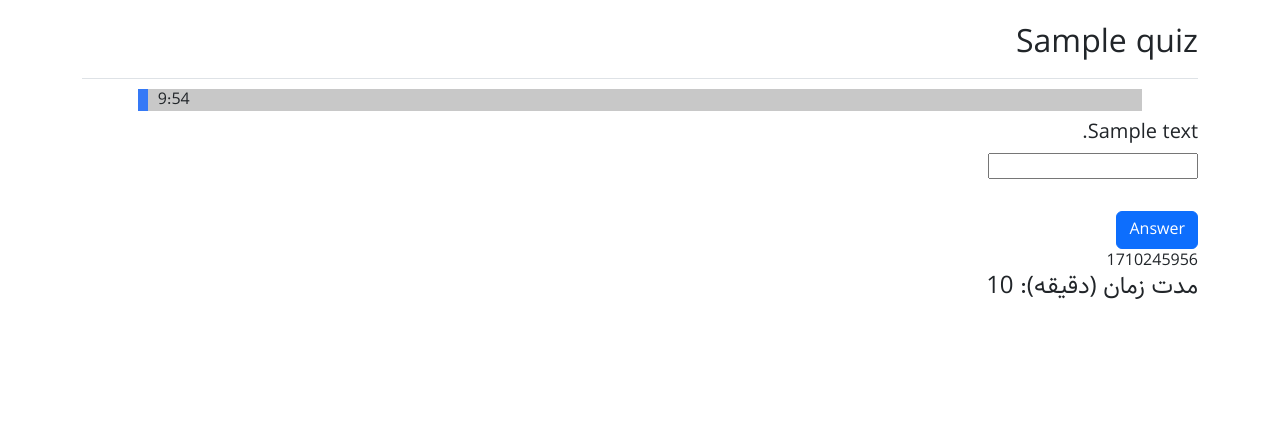
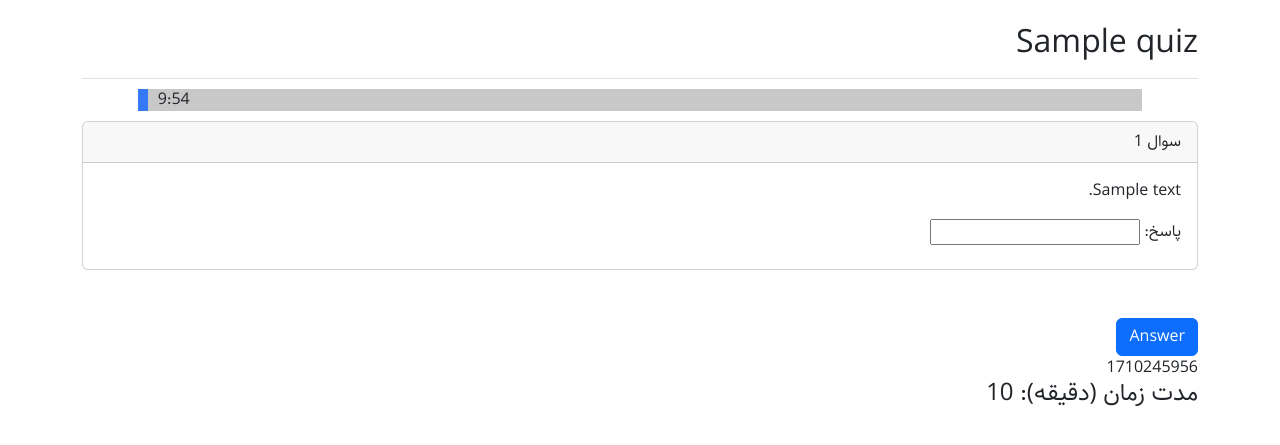
Before and after one commit to ali-nakhaee/Q_web, a Django app: page /take_quiz/1/ in a window 1280 px wide. Shown: the part 58-503 px from the top of the page. Run offline with Django 4.2, Linux system fonts and the light colour scheme; a user stored in the database is signed in; tables that the repository leaves empty hold one stand-in row (values such as "Sample post"); parts of the project's set-up code (start-up, migrations or seed data) failed here and were passed over; some libraries are stand-ins or nearby versions.

Commit message:
changes in style of quiz page

```diff
--- a/quiz/templates/quiz/take_quiz.html
+++ b/quiz/templates/quiz/take_quiz.html
@@ -13,8 +13,16 @@
 <form action="{% url 'quiz:take_quiz' quiz_id %}" method='post'>
     {% csrf_token %}
 {% for question in questions %}
-    <h5>{{ question.text }} </h5>
-    <h6><input type="number" step="any" name="answer_{{ forloop.counter0 }}"></input></h6>
+    <div class="card">
+        <div class="card-header">
+            سوال {{ forloop.counter }}
+          </div>
+        <div class="card-body">
+            <p class="card-text">{{ question.text }}</p>
+            <h6>پاسخ:  <input type="number" step="any" name="answer_{{ forloop.counter0 }}"></input></h6>
+          </div>
+    </div>
+    <br>
 {% endfor %}
 <br>
 {% buttons %}
--- a/quiz/views.py
+++ b/quiz/views.py
@@ -79,7 +79,8 @@ def take_quiz(request, quiz_id):
     quiz = Quiz.objects.get(id=quiz_id)
 
     questions = []
-    for question in quiz.questions.values():
+    questions_values = quiz.questions.values()
+    for question in questions_values:
         questions.append({'id': question['id'], 'text': question['text'],
                           'true_answer': question['true_answer']})
 
```
